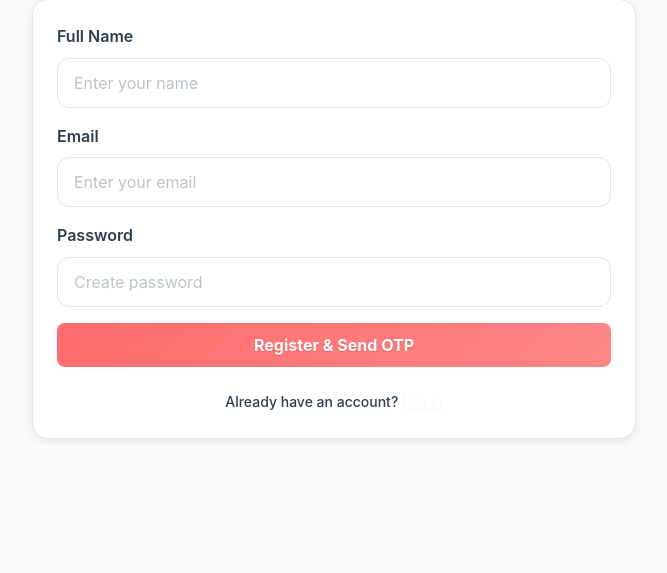
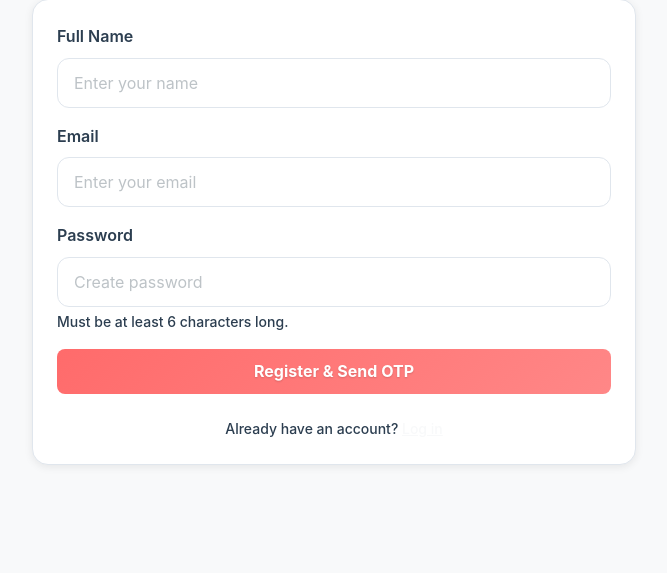
Before and after one commit to Rushekesh01/Wear-Care, a Flask app: page /register in a window 1280 px wide. Shown: the part 213-786 px from the top of the page, without its empty margins (306-973 px from the left). Run offline with Flask 3, Linux system fonts and the light colour scheme.

Commit message:
fix: add password length validation on registration to prevent late-stage OTP errors

```diff
--- a/app.py
+++ b/app.py
@@ -176,6 +176,9 @@ def register():
 
         if not name or not email or not password:
             return render_template("register.html", error="Please fill all fields")
+
+        if len(password) < 6:
+            return render_template("register.html", error="Password should be at least 6 characters.")
 
         if not validate_email(email):
             return render_template("register.html", error="Please enter a valid email address (e.g., user@example.com)")
--- a/templates/register.html
+++ b/templates/register.html
@@ -46,8 +46,13 @@ class="form-control"
 type="password"
 name="password"
 placeholder="Create password"
+minlength="6"
 required>
+<div class="form-text wc-muted mt-1">
+  Must be at least 6 characters long.
 </div>
+</div>
+
             <button class="btn btn-wc-accent w-100" type="submit">Register & Send OTP</button>
 
             <div class="text-center mt-4">
```
